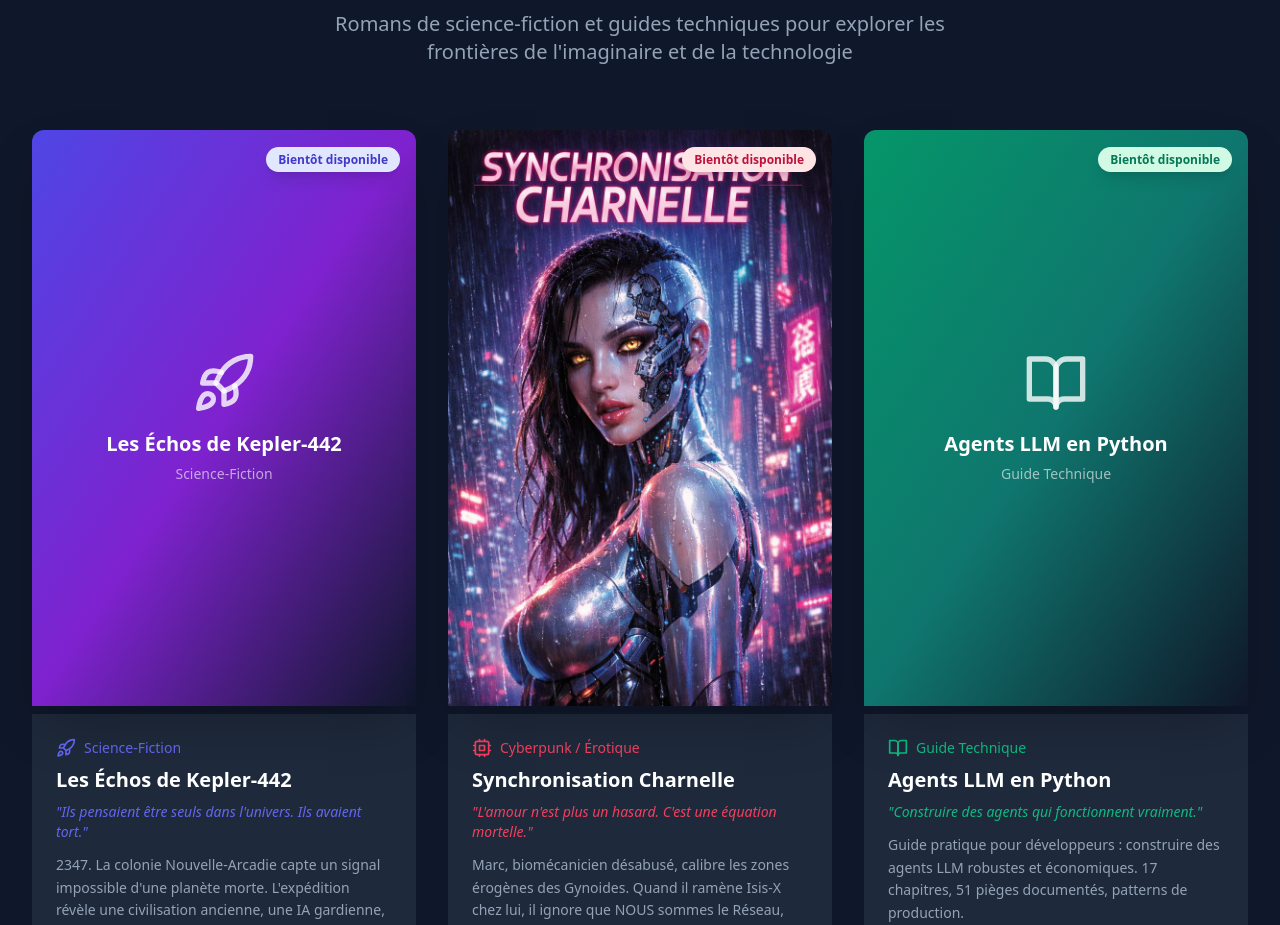
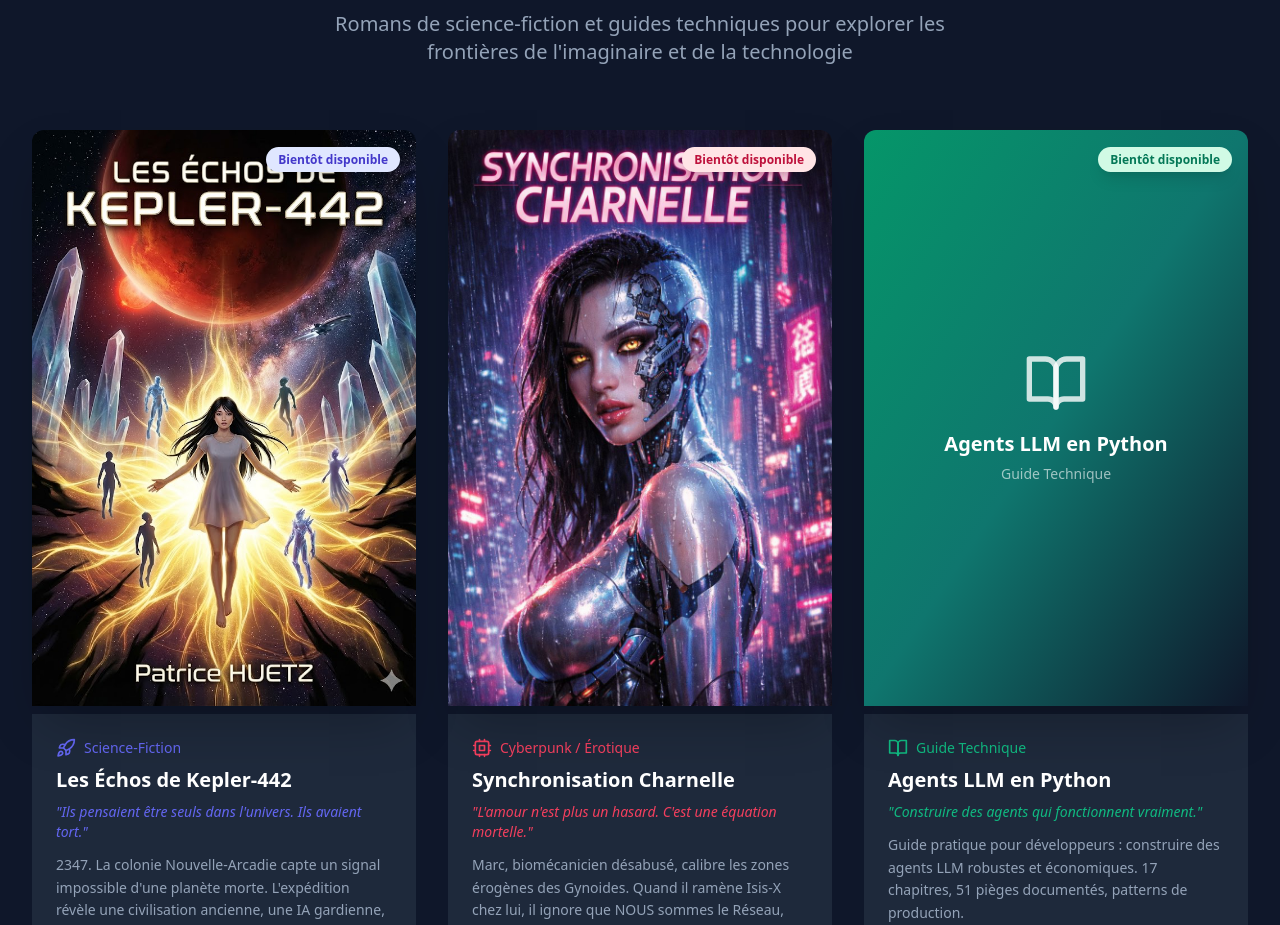
Before and after one commit to phuetz/patrice-huetz-site, a React (Vite) app: page / in a window 1280 px wide. Shown: the part 960-1885 px from the top of the page. Built offline with nearby package versions, Linux system fonts and the light colour scheme.

Commit message:
Ajout couverture Les Échos de Kepler-442

```diff
--- a/src/components/Books.tsx
+++ b/src/components/Books.tsx
@@ -11,8 +11,8 @@ const books = [
     color: 'indigo',
     words: '~72 000 mots',
     chapters: '18 chapitres',
-    cover: null,
-    gradient: 'from-indigo-600 via-purple-700 to-slate-900',
+    cover: '/images/books/les-echos-de-kepler-442.jpg',
+    gradient: null,
   },
   {
     icon: Cpu,
```
Also changed, not shown: public/images/books/les-echos-de-kepler-442.jpg (added).
